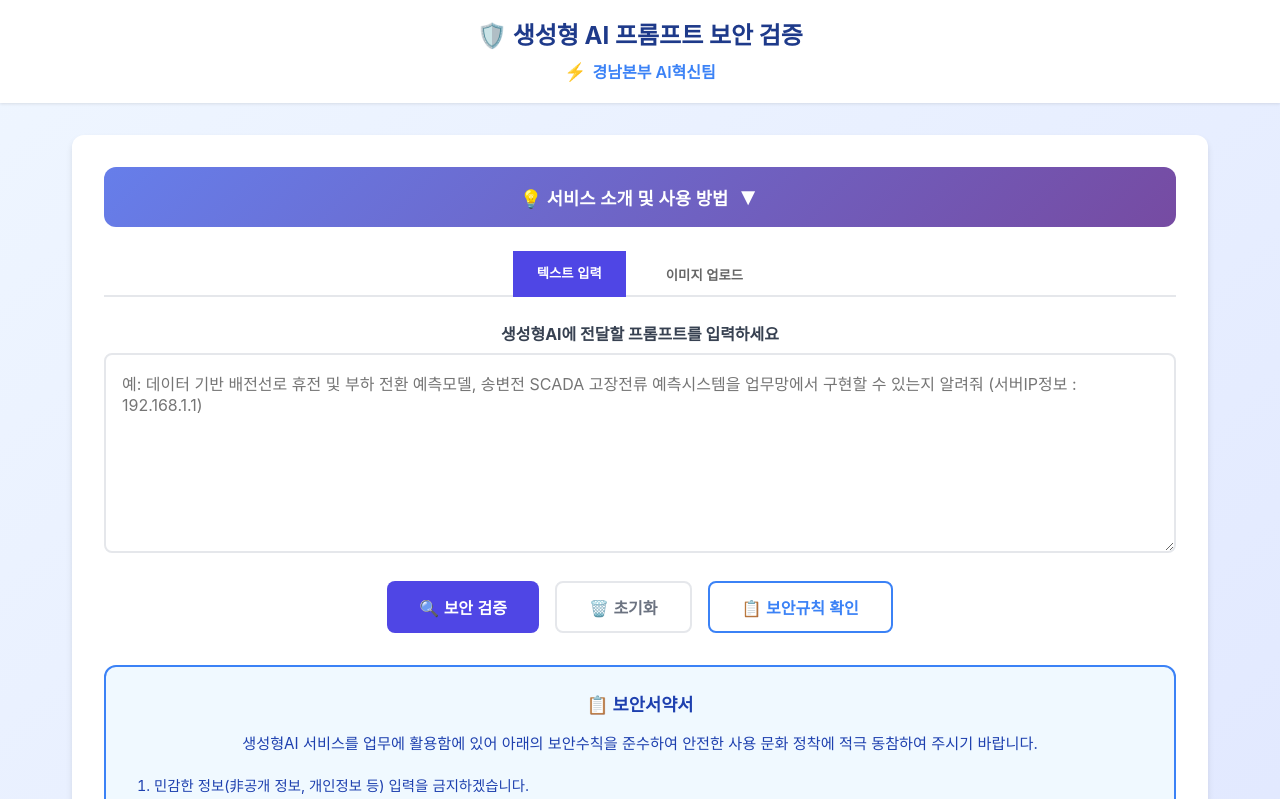
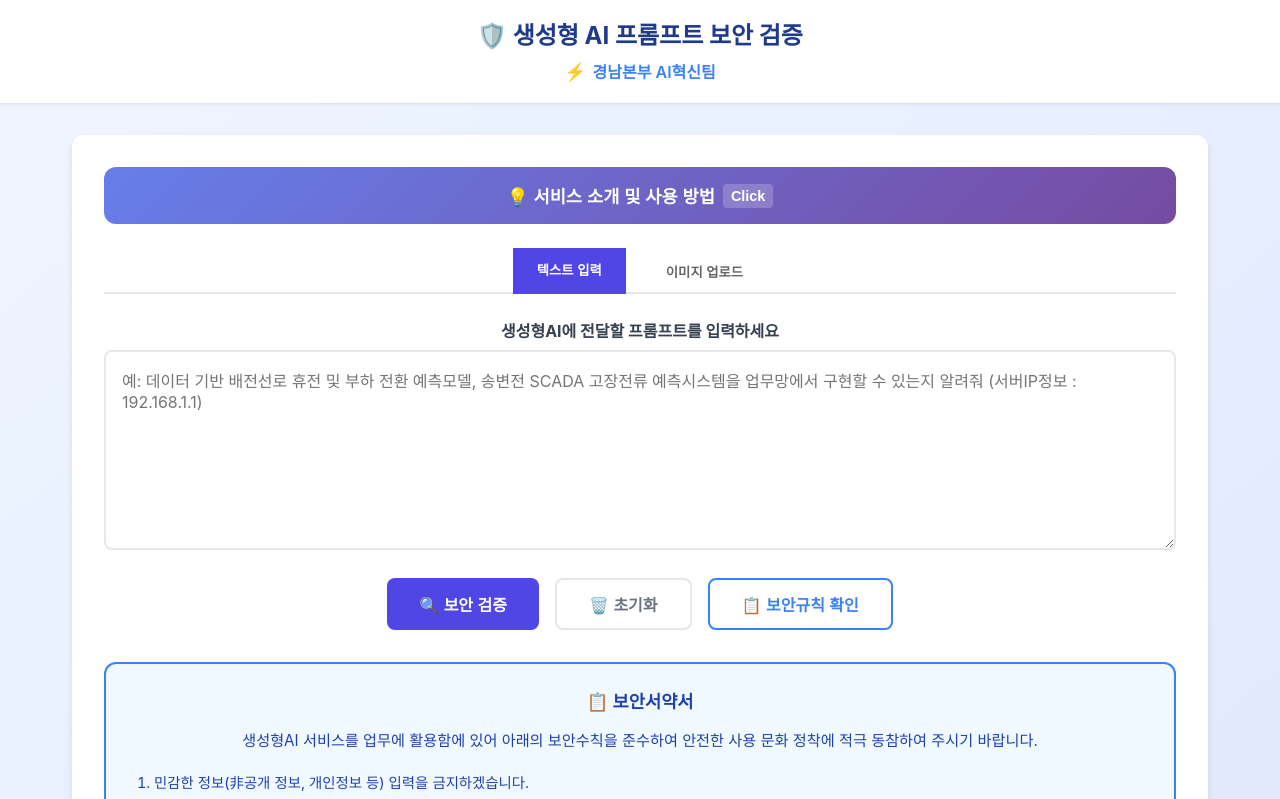
Before and after one commit to kai01235813-eng/knai_safetyprompt_web, a Next.js app: page / in a window 1280 px wide. Shown: the top 799 px of the page. Built offline with nearby package versions, Linux system fonts and the light colour scheme.

Commit message:
Change toggle indicator from arrow to Click/접기 text
Replace triangle symbol with clearer Click/접기 button
to improve discoverability of collapsible section

Co-Authored-By: Claude Opus 4.5 <noreply@anthropic.com>

```diff
--- a/app/page.tsx
+++ b/app/page.tsx
@@ -162,8 +162,13 @@ export default function Home() {
                 }}
               >
                 <span>💡 서비스 소개 및 사용 방법</span>
-                <span style={{ fontSize: '1.5rem', transition: 'transform 0.3s ease', transform: isIntroExpanded ? 'rotate(180deg)' : 'rotate(0deg)' }}>
-                  ▼
+                <span style={{
+                  fontSize: '0.9rem',
+                  padding: '0.25rem 0.5rem',
+                  background: 'rgba(255,255,255,0.2)',
+                  borderRadius: '4px'
+                }}>
+                  {isIntroExpanded ? '접기' : 'Click'}
                 </span>
               </button>
 
```
